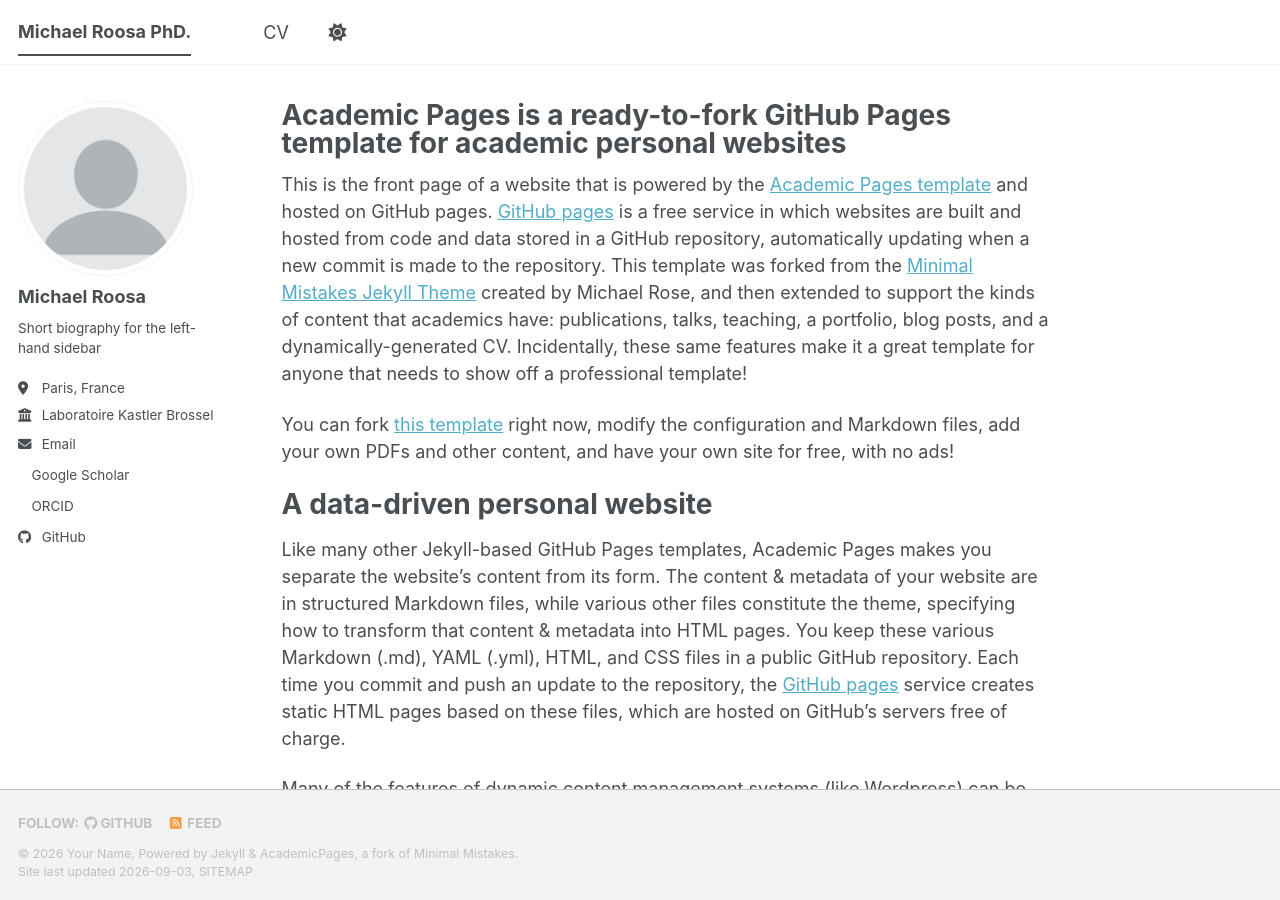
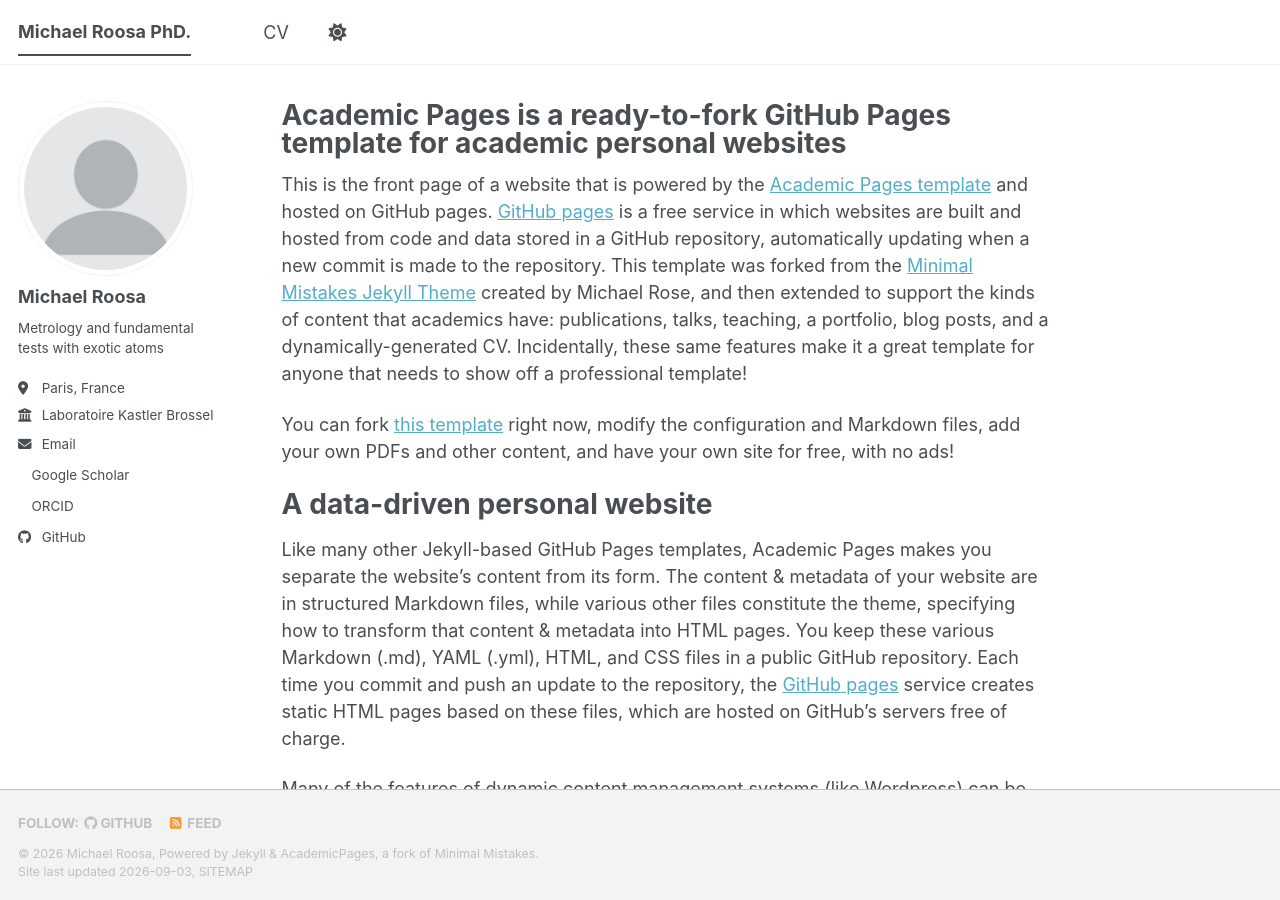
Before and after one commit to roosa-physics/roosa-physics.github.io, a Jekyll site: the page built from _pages/about.md, in a window 1280 px wide and 900 px high. Built offline with Jekyll 4.4.1, drawn with Linux system fonts in a browser that asks for light colours; a style sheet for code colours, icons or effects is not loaded.

Commit message:
Change name to 'Michael Roosa' and update bio
Updated the name and bio fields in the configuration.

```diff
--- a/_config.yml
+++ b/_config.yml
@@ -11,7 +11,7 @@
 site_theme               : "default" # The available themes options are "default", "air", "sunrise", "mint", "dirt" and "contrast"
 title                    : "Michael Roosa PhD."
 title_separator          : "-"
-name                     : &name "Your Name"
+name                     : &name "Michael Roosa"
 description              : &description "M. Roosa's academic portfolio"   # Update this with a general description of your site, this is the default if not overridden by a page
 url                      : https://roosa-physics.github.io # The base hostname & protocol for your site e.g. "https://[your GitHub username].github.io",
                                                            # or if you already have some other page hosted on Github then use "https://[your GitHub username].github.io/[Your Repo Name]"
@@ -26,7 +26,7 @@
   avatar           : "profile.png"
   name             : "Michael Roosa"
   pronouns         : # example: "she/her"
-  bio              : "Short biography for the left-hand sidebar"
+  bio              : "Metrology and fundamental tests with exotic atoms"
   location         : "Paris, France"
   employer         : "Laboratoire Kastler Brossel"
   uri              : # URL
```
